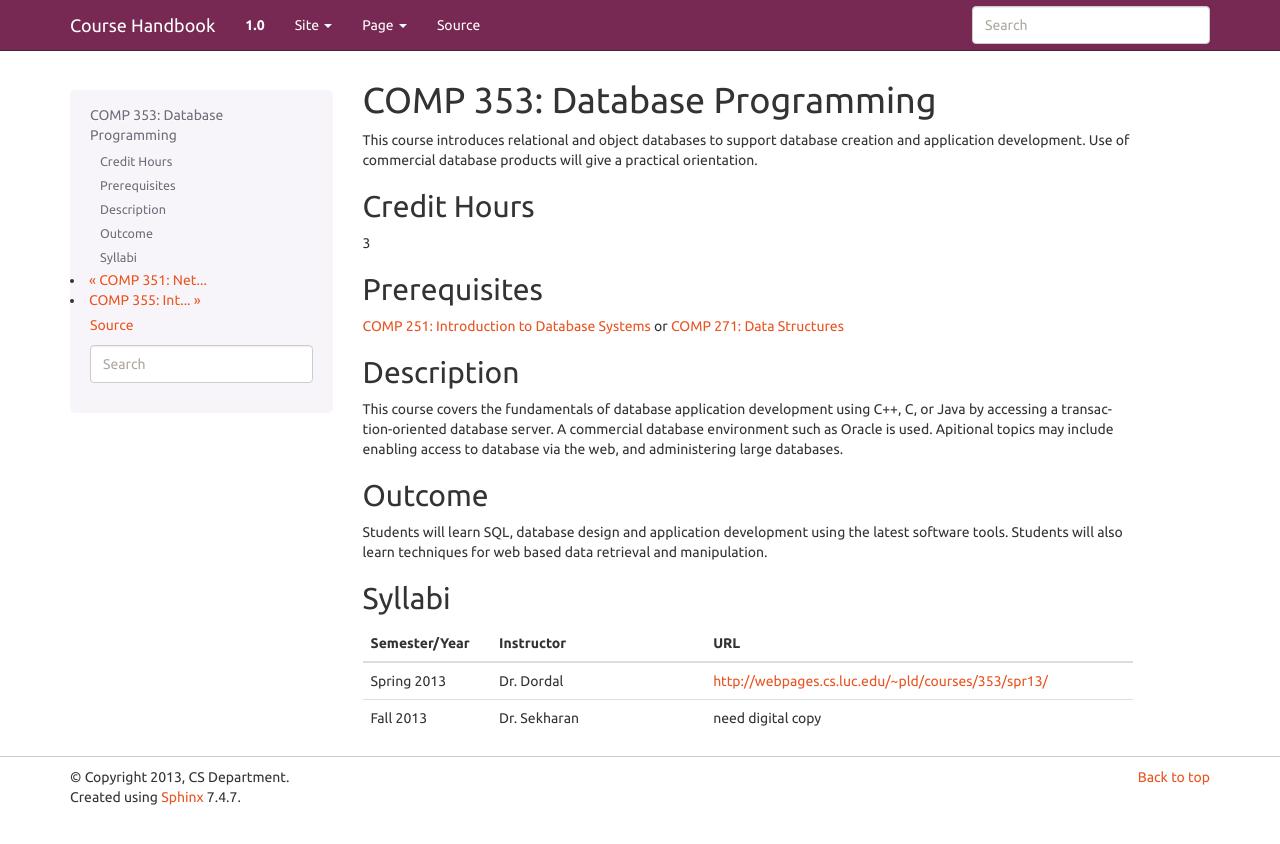
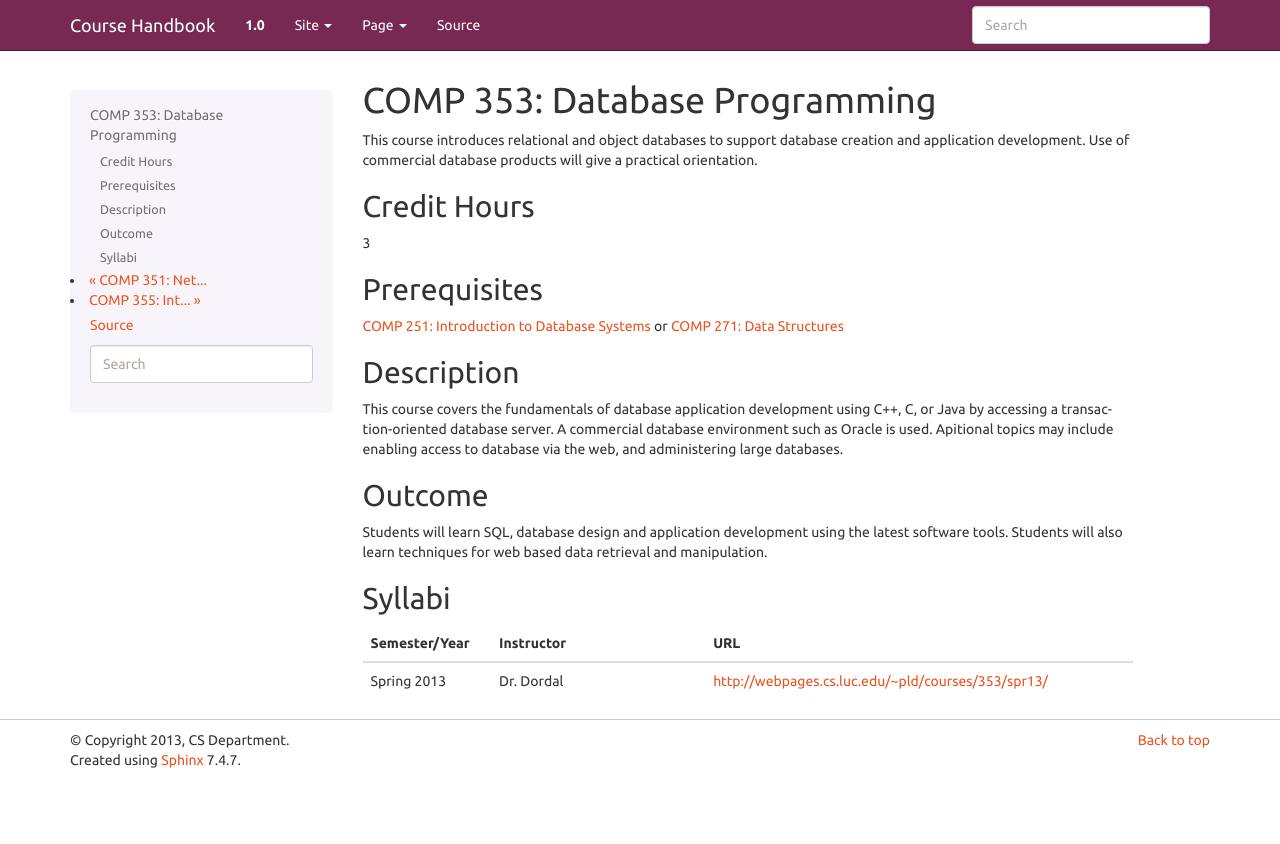
Before and after one commit to kyang5/coursedescriptions, a Sphinx documentation site: the page built from source/comp353.rst, in a window 1280 px wide. Shown: the top 844 px of the page. Built offline with Sphinx 7.4.7, drawn with Linux system fonts in a browser that asks for light colours.

Commit message:
Updated syllabus info for COMP 353

```diff
--- a/source/comp353.rst
+++ b/source/comp353.rst
@@ -35,4 +35,3 @@ Syllabi
    	:widths: 15, 25, 50
 
 	"Spring 2013", "Dr. Dordal", "http://webpages.cs.luc.edu/~pld/courses/353/spr13/"
-        "Fall 2013", "Dr. Sekharan", "need digital copy"
```
